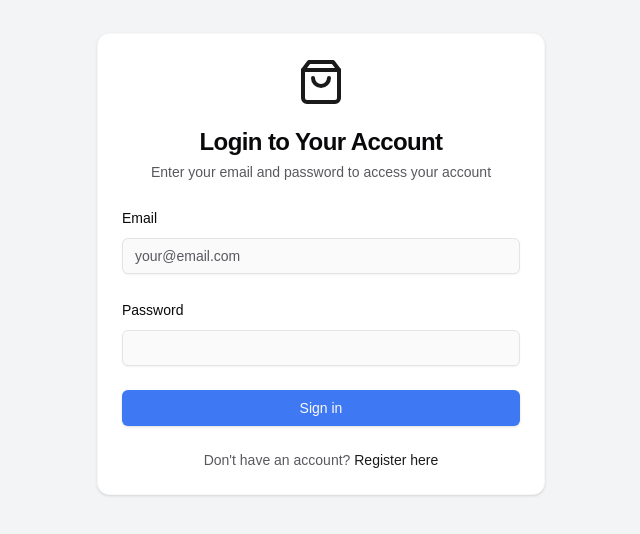
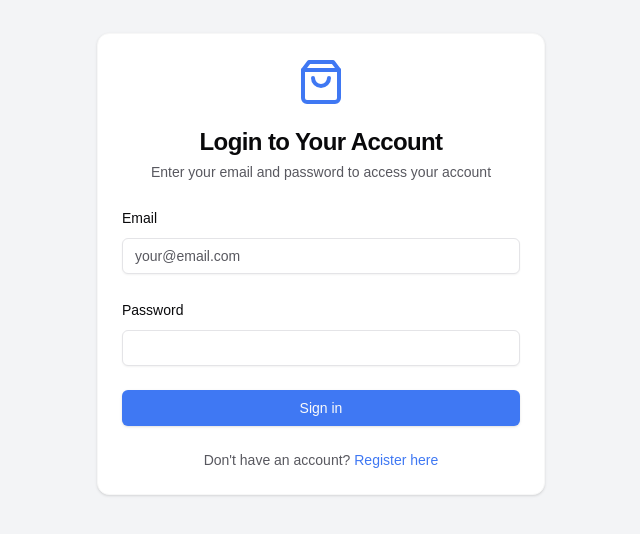
Before and after one commit to Qavi-Nizamani/next-auth-15, a Next.js app: page /login in a window 1280 px wide. Shown: the part 136-670 px from the top of the page, without its empty margins (319-959 px from the left). Built offline with nearby package versions, Linux system fonts and the light colour scheme; no server answers.

Commit message:
Implemented smooth login/register flow

```diff
--- a/src/app/(auth)/login/components/Login.tsx
+++ b/src/app/(auth)/login/components/Login.tsx
@@ -76,7 +76,7 @@ export default function Login() {
       <Card className="w-full max-w-md">
         <CardHeader className="space-y-1">
           <div className="flex items-center justify-center mb-4">
-            <ShoppingBag className="h-12 w-12 text-primary" />
+            <ShoppingBag className="h-12 w-12 text-highlight" />
           </div>
           <CardTitle className="text-2xl font-bold text-center">
             Login to Your Account
@@ -126,7 +126,7 @@ export default function Login() {
         <CardFooter className="flex flex-col items-center">
           <div className="text-sm text-muted-foreground">
             Don&apos;t have an account?{" "}
-            <Link href="/register" className="text-primary hover:underline">
+            <Link href="/register" className="text-highlight hover:underline">
               Register here
             </Link>
           </div>
--- a/src/app/(auth)/register/components/Signup.tsx
+++ b/src/app/(auth)/register/components/Signup.tsx
@@ -97,7 +97,7 @@ export default function Signup() {
       <Card className="w-full max-w-md">
         <CardHeader className="space-y-1">
           <div className="flex items-center justify-center mb-4">
-            <ShoppingBag className="h-12 w-12 text-primary" />
+            <ShoppingBag className="h-12 w-12 text-highlight" />
           </div>
           <CardTitle className="text-2xl font-bold text-center">
             Create an Account
@@ -163,7 +163,7 @@ export default function Signup() {
         <CardFooter className="flex justify-center">
           <p className="text-sm text-muted-foreground">
             Already have an account?{" "}
-            <a href="/login" className="text-primary hover:underline">
+            <a href="/login" className="text-highlight hover:underline">
               Log in
             </a>
           </p>
--- a/src/app/(home)/components/Home.tsx
+++ b/src/app/(home)/components/Home.tsx
@@ -135,7 +135,7 @@ export default function HomePage() {
         </section>
       </main>
 
-      <footer className="bg-muted text-muted-foreground py-8">
+      <footer className="bg-muted  text-muted-foreground py-8">
         <div className="container mx-auto px-4 sm:px-6 lg:px-8">
           <div className="grid grid-cols-1 md:grid-cols-3 gap-8">
             <div>
--- a/src/app/globals.css
+++ b/src/app/globals.css
@@ -55,6 +55,7 @@ body {
     --info: 162 74% 27%;
     --info-foreground: 0 0% 98%;
   }
+
   .dark {
     --background: 240 10% 3.9%;
     --foreground: 0 0% 98%;
--- a/src/components/ui/input.tsx
+++ b/src/components/ui/input.tsx
@@ -11,7 +11,7 @@ const Input = React.forwardRef<HTMLInputElement, InputProps>(
       <input
         type={type}
         className={cn(
-          "flex h-9 w-full rounded-md border border-input bg-primary-foreground px-3 py-1 text-sm shadow-sm transition-colors file:border-0 file:bg-transparent file:text-sm file:font-medium file:text-foreground placeholder:text-muted-foreground focus-visible:outline-none focus-visible:ring-1 focus-visible:ring-ring disabled:cursor-not-allowed disabled:opacity-50",
+          "flex h-9 w-full rounded-md border border-input bg-background px-3 py-1 text-sm shadow-sm transition-colors file:border-0 file:bg-transparent file:text-sm file:font-medium file:text-foreground placeholder:text-muted-foreground focus-visible:outline-none focus-visible:ring-1 focus-visible:ring-ring disabled:cursor-not-allowed disabled:opacity-50",
           className
         )}
         ref={ref}
```
